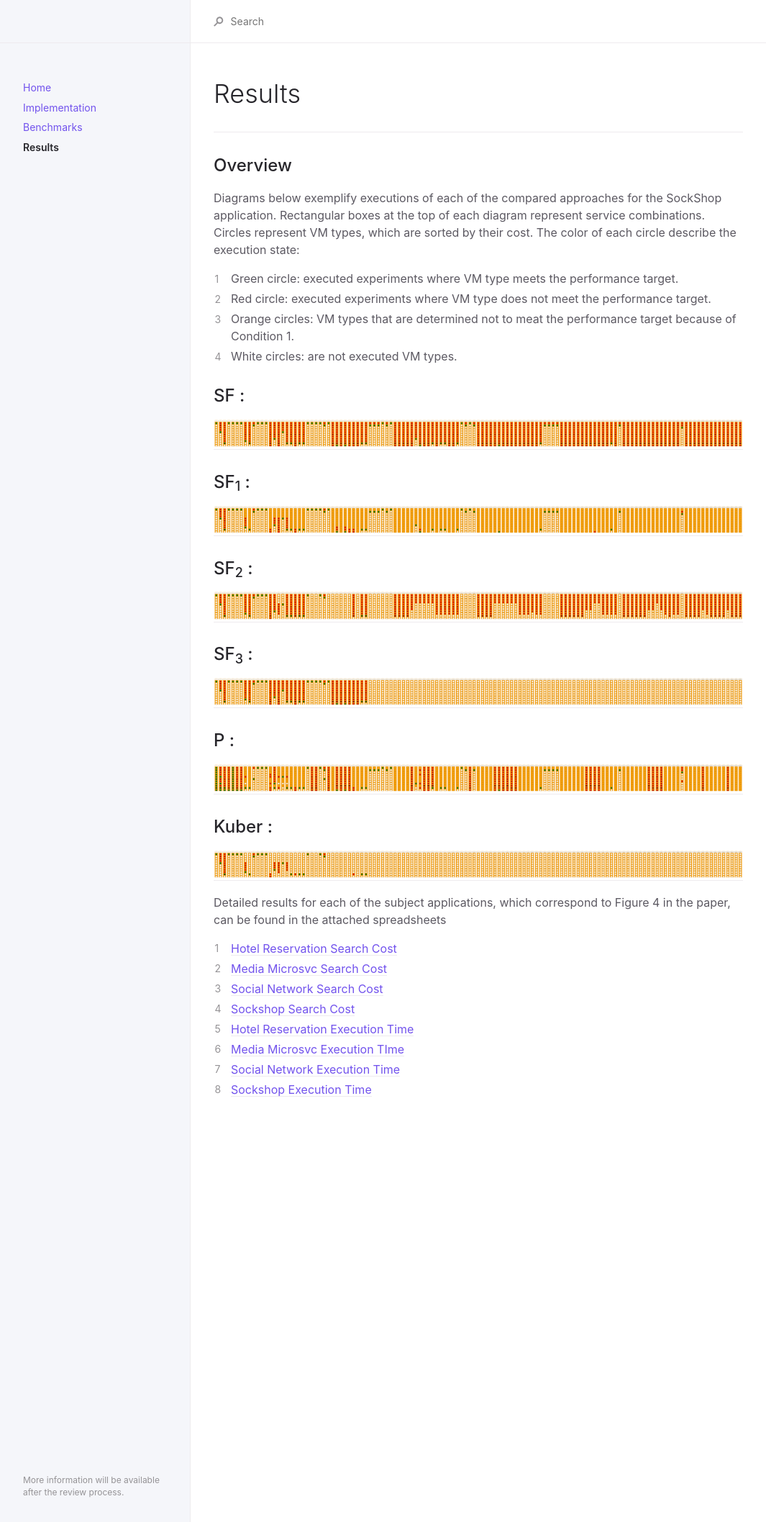
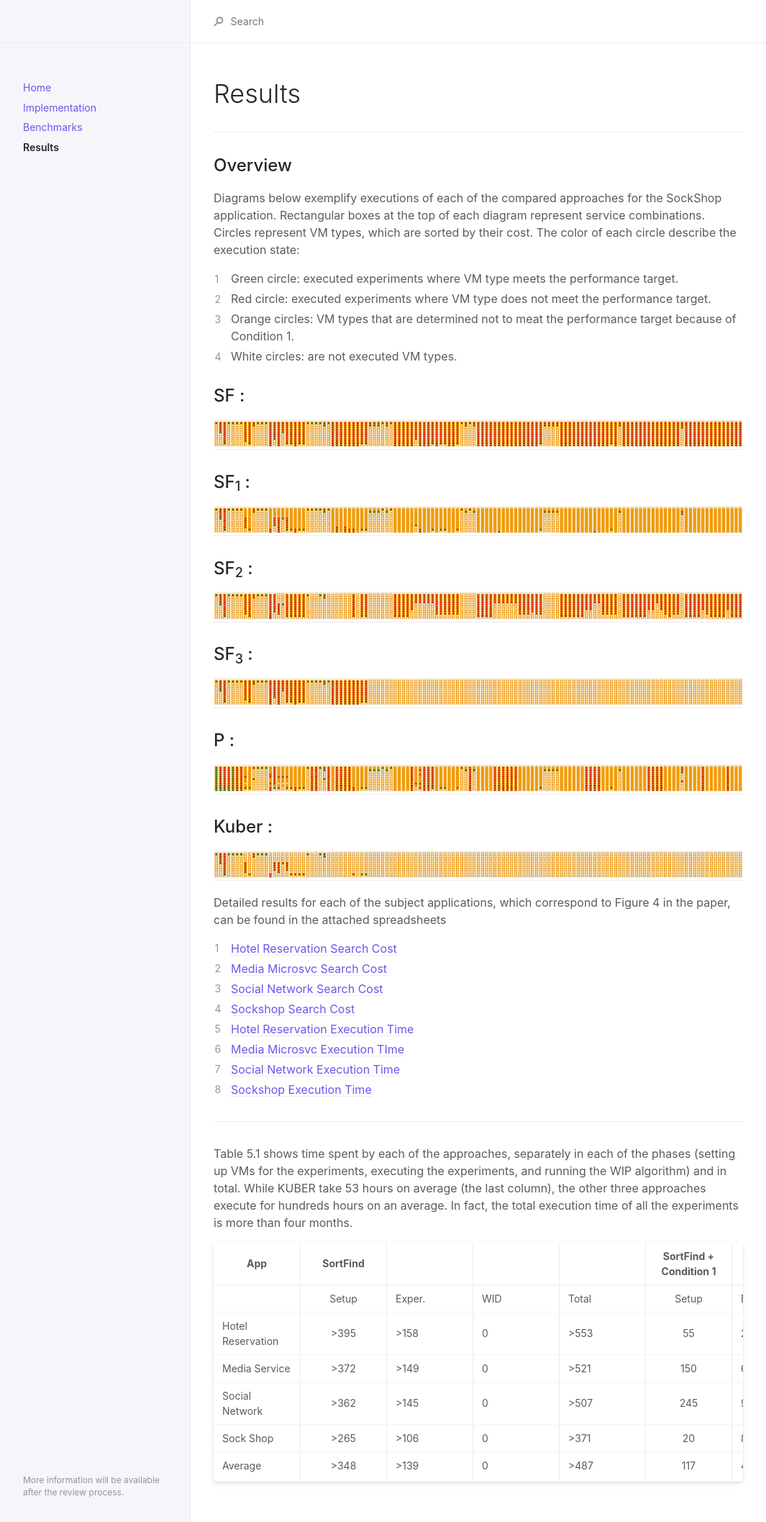
Before and after one commit to kubercostoptimizer/kubercostoptimizer.github.io, a Jekyll site: the page built from docs/results.md, in a window 1280 px wide. Shown: the whole page at 72% size, without its empty margins (107-1172 px from the left). Built offline with Jekyll 4.4.1, drawn with Linux system fonts in a browser that asks for light colours.

Commit message:
Update results.md

```diff
--- a/docs/results.md
+++ b/docs/results.md
@@ -54,3 +54,20 @@ Detailed results for each of the subject applications, which correspond to Figur
 6. [Media Microsvc Execution TIme](https://github.com/kubercostoptimizer/kubercostoptimizer.github.io/raw/main/Media_microsvc_exe_time.xlsx)
 7. [Social Network Execution Time](https://github.com/kubercostoptimizer/kubercostoptimizer.github.io/raw/main/Social_network_exe_time.xlsx)
 8. [Sockshop Execution Time](https://github.com/kubercostoptimizer/kubercostoptimizer.github.io/raw/main/sockshop_exe_time.xlsx)
+
+---
+
+Table 5.1 shows time spent by each of the approaches, separately in each of
+the phases (setting up VMs for the experiments, executing the experiments, and
+running the WIP algorithm) and in total. While KUBER take 53 hours on average
+(the last column), the other three approaches execute for hundreds hours on an
+average. In fact, the total execution time of all the experiments is more than four months.
+
+| App               | SortFind |        |     |       | SortFind + Condition 1 |        |     |       | SortFind + Condition 2 |        |     |       | SortFind + Condition 3 |        |     |       | Kuber |        |     |       |
+|-------------------|:--------:|--------|-----|-------|:----------------------:|--------|-----|-------|:----------------------:|--------|-----|-------|:----------------------:|--------|-----|-------|:-----:|--------|-----|-------|
+|                   | Setup    | Exper. | WID | Total | Setup                  | Exper. | WID | Total | Setup                  | Exper. | WID | Total | Setup                  | Exper. | WID | Total | Setup | Exper. | WID | Total |
+| Hotel Reservation | >395     | >158   | 0   | >553  | 55                     | 22     | 0   | 77    | 150                    | 60     | 16  | 226   | 55                     | 22     | 2   | 79    | 15    | 6      | 7   | 28    |
+| Media Service     | >372     | >149   | 0   | >521  | 150                    | 60     | 0   | 210   | 412                    | 165    | 36  | 613   | 90                     | 36     | 2   | 128   | 30    | 12     | 15  | 57    |
+| Social Network    | >362     | >145   | 0   | >507  | 245                    | 98     | 0   | 343   | 322                    | 129    | 26  | 477   | 357                    | 143    | 5   | 505   | 58    | 23     | 22  | 103   |
+| Sock Shop         | >265     | >106   | 0   | >371  | 20                     | 8      | 0   | 28    | 130                    | 52     | 7   | 189   | 60                     | 24     | 1   | 85    | 10    | 4      | 12  | 26    |
+| Average           | >348     | >139   | 0   | >487  | 117                    | 47     | 0   | 164   | 253                    | 101    | 21  | 375   | 140                    | 56     | 2.5 | 198   | 28    | 11     | 14  | 53    |
```
